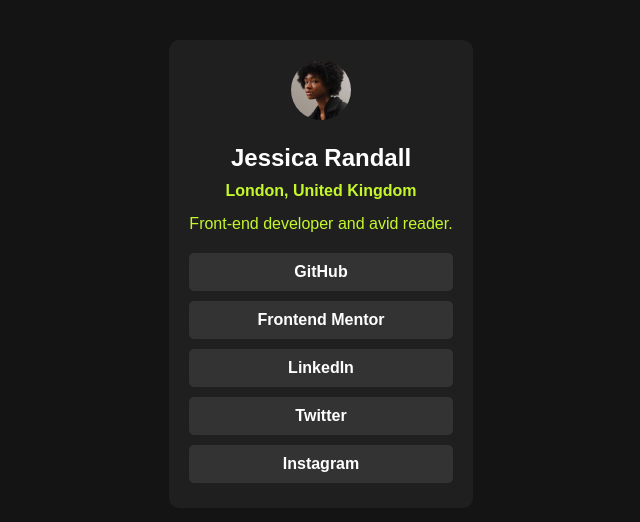
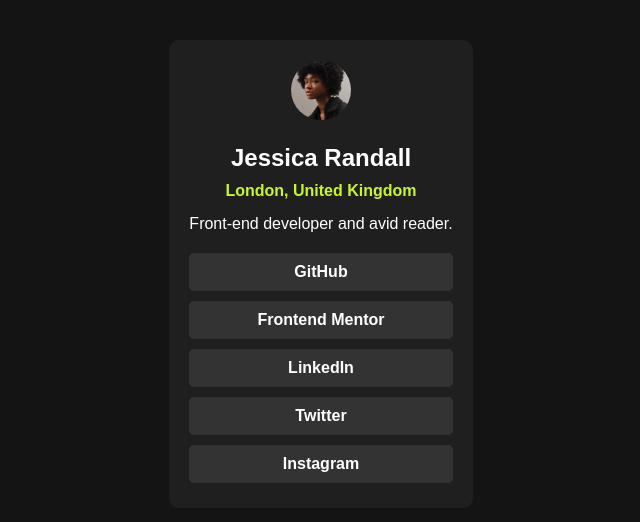
Before and after one commit to anasofiadm/social-links-profile, a plain HTML site: page index.html in a window 1280 px wide. Shown: the part 126-648 px from the top of the page, without its empty margins (319-959 px from the left). Drawn offline with Linux system fonts and the light colour scheme.

Commit message:
Description color changed

```diff
--- a/index.html
+++ b/index.html
@@ -58,7 +58,7 @@
 .description {
     margin: 15px 0;
     font-size: 1rem;
-    color: hsl(75, 94%, 57%); /* Green */
+    hsl(0, 0%, 100%);
     font-weight: 400;
 }
 
```
